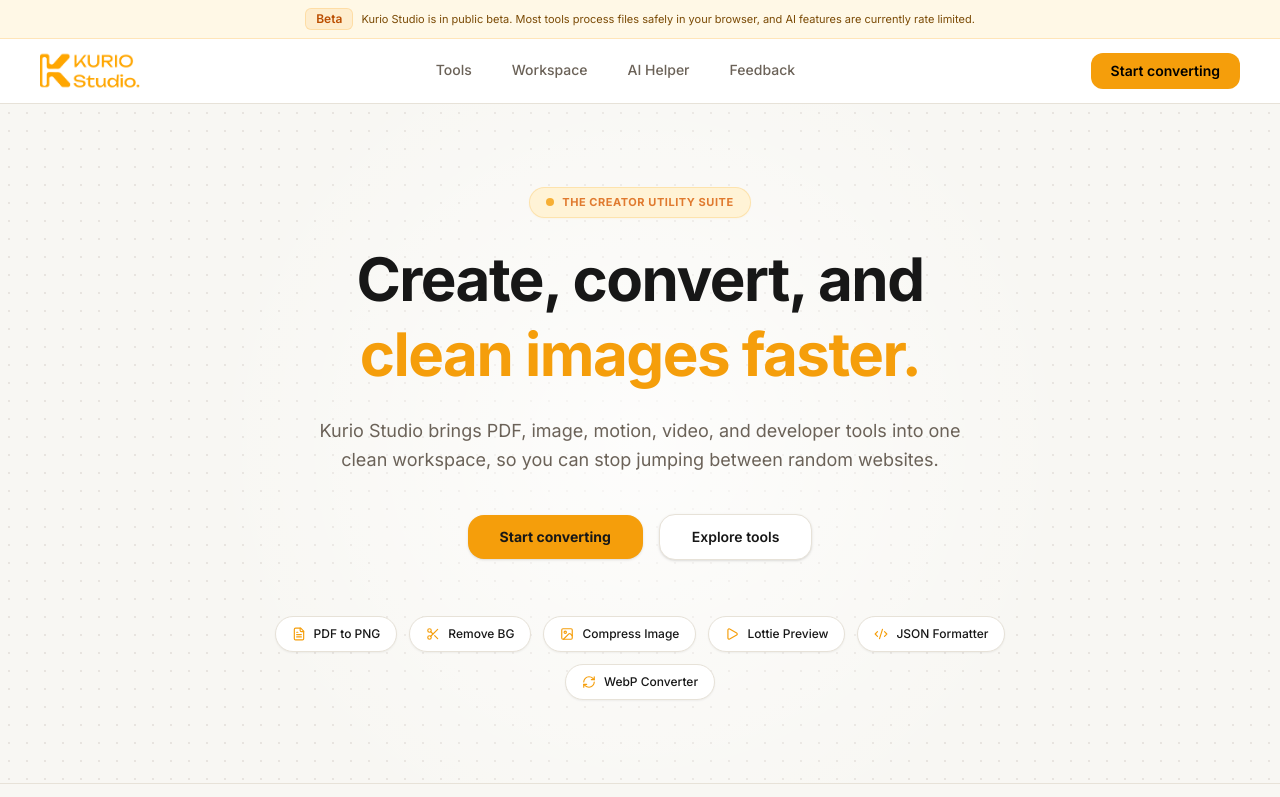
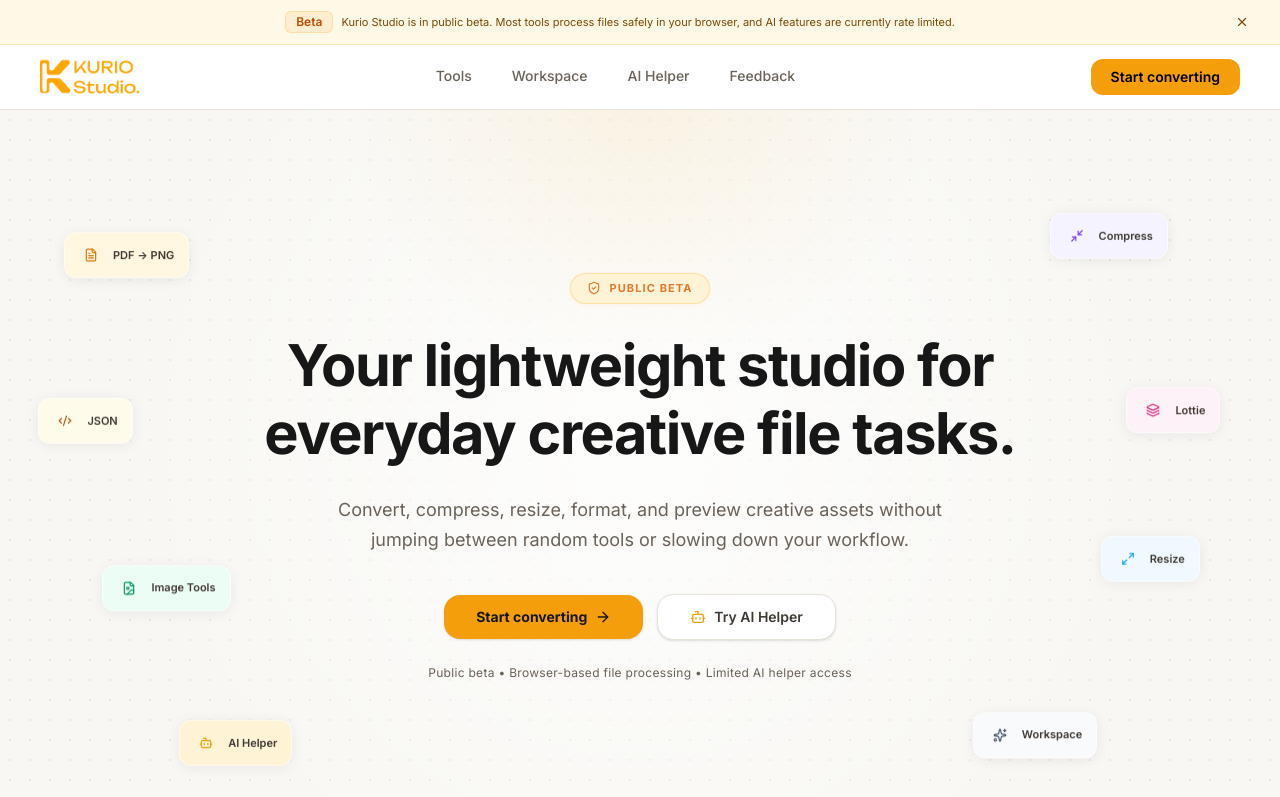
Before and after one commit to KurioSannn/KurioStudio, a React (Vite) app: page / in a window 1280 px wide. Shown: the top 797 px of the page. Built offline with nearby package versions, Linux system fonts and the light colour scheme.

Commit message:
update footer hero dll, siap publish test

```diff
--- a/index.html
+++ b/index.html
@@ -3,9 +3,26 @@
   <head>
     <meta charset="UTF-8" />
     <meta name="viewport" content="width=device-width, initial-scale=1.0" />
+    <meta name="description" content="Kurio Studio is a public beta creative toolkit for converting, compressing, resizing, formatting, and previewing files directly in your browser." />
+    <meta name="author" content="Kurio Studio" />
+    <meta name="theme-color" content="#F59E0B" />
+    <link rel="canonical" href="https://kurio-studio.vercel.app/" />
     <link rel="icon" type="image/svg+xml" href="/kuriooo.svg?v=2" />
     <link rel="shortcut icon" href="/kuriooo.svg?v=2" />
-    <title>Kurio Studio</title>
+
+    <meta property="og:title" content="Kurio Studio | Browser-first creative file tools" />
+    <meta property="og:description" content="Kurio Studio is a public beta creative toolkit for converting, compressing, resizing, formatting, and previewing files directly in your browser." />
+    <meta property="og:type" content="website" />
+    <meta property="og:url" content="https://kurio-studio.vercel.app/" />
+    <meta property="og:image" content="https://kurio-studio.vercel.app/og-image.png" />
+    <meta property="og:image:alt" content="Kurio Studio browser-first creative file tools preview" />
+
+    <meta name="twitter:card" content="summary_large_image" />
+    <meta name="twitter:title" content="Kurio Studio | Browser-first creative file tools" />
+    <meta name="twitter:description" content="Kurio Studio is a public beta creative toolkit for converting, compressing, resizing, formatting, and previewing files directly in your browser." />
+    <meta name="twitter:image" content="https://kurio-studio.vercel.app/og-image.png" />
+
+    <title>Kurio Studio | Browser-first creative file tools</title>
   </head>
   <body>
     <div id="root"></div>
--- a/src/App.tsx
+++ b/src/App.tsx
@@ -31,7 +31,7 @@
     switch (route) {
       case "/":
         return (
-          <div className="space-y-4 animate-fade-in">
+          <div className="animate-fade-in">
             <HeroSection />
 
             {/* Quick action drop zones panel */}
--- a/src/components/home/hero-section.tsx
+++ b/src/components/home/hero-section.tsx
@@ -1,69 +1,302 @@
-import React, { useState, useEffect } from "react";
+import React, { useCallback, useEffect, useRef, useState } from "react";
+import { motion, useReducedMotion, type Variants, type Easing } from "motion/react";
+import {
+  ArrowRight,
+  Bot,
+  Code2,
+  FileImage,
+  FileText,
+  Layers,
+  Minimize2,
+  Maximize2,
+  ShieldCheck,
+  Sparkles,
+} from "lucide-react";
 import { useRoute } from "@/src/context/RouteContext";
-import { motion, AnimatePresence, type Variants } from "motion/react";
-import { FileText, Scissors, Image, Play, Code2, RefreshCw } from "lucide-react";
 
-export function HeroSection() {
-  const { navigate } = useRoute();
+/* ─────────────────────────────────────────────
+   FLOATING ICON CONFIG
+   All positions / durations defined as constants
+   so values never change between renders.
+───────────────────────────────────────────── */
 
-  const rotatingTexts = [
-    "prepare assets faster.",
-    "convert PDFs instantly.",
-    "clean images faster.",
-    "preview Lottie files.",
-    "format JSON neatly.",
-    "optimize creator assets."
-  ];
+interface FloatingIconDef {
+  id: string;
+  label: string;
+  Icon: React.FC<React.SVGProps<SVGSVGElement>>;
+  color: string;
+  bg: string;
+  // Percent-based position relative to hero container
+  x: string;
+  y: string;
+  // Framer motion float animation
+  floatY: number;       // px to float up/down
+  floatDuration: number; // seconds per cycle
+  floatDelay: number;    // seconds
+  // Only shown on md+?
+  desktopOnly?: boolean;
+}
 
-  const [currentTextIndex, setCurrentTextIndex] = useState(0);
+const FLOATING_ICONS: FloatingIconDef[] = [
+  {
+    id: "pdf",
+    label: "PDF → PNG",
+    Icon: FileText,
+    color: "#D97706",
+    bg: "#FFF7E0",
+    x: "5%",
+    y: "18%",
+    floatY: 10,
+    floatDuration: 4.4,
+    floatDelay: 0,
+  },
+  {
+    id: "image",
+    label: "Image Tools",
+    Icon: FileImage,
+    color: "#059669",
+    bg: "#ECFDF5",
+    x: "8%",
+    y: "62%",
+    floatY: 8,
+    floatDuration: 5.1,
+    floatDelay: 0.8,
+  },
+  {
+    id: "compress",
+    label: "Compress",
+    Icon: Minimize2,
+    color: "#7C3AED",
+    bg: "#F5F3FF",
+    x: "82%",
+    y: "15%",
+    floatY: 12,
+    floatDuration: 4.8,
+    floatDelay: 0.3,
+  },
+  {
+    id: "resize",
+    label: "Resize",
+    Icon: Maximize2,
+    color: "#0EA5E9",
+    bg: "#F0F9FF",
+    x: "86%",
+    y: "58%",
+    floatY: 9,
+    floatDuration: 5.6,
+    floatDelay: 1.2,
+  },
+  {
+    id: "json",
+    label: "JSON",
+    Icon: Code2,
+    color: "#B45309",
+    bg: "#FFFBEB",
+    x: "3%",
+    y: "40%",
+    floatY: 7,
+    floatDuration: 4.2,
+    floatDelay: 0.6,
+    desktopOnly: true,
+  },
+  {
+    id: "lottie",
+    label: "Lottie",
+    Icon: Layers,
+    color: "#DB2777",
+    bg: "#FDF2F8",
+    x: "88%",
+    y: "38%",
+    floatY: 11,
+    floatDuration: 5.3,
+    floatDelay: 0.4,
+    desktopOnly: true,
+  },
+  {
+    id: "ai",
+    label: "AI Helper",
+    Icon: Bot,
+    color: "#F59E0B",
+    bg: "#FFF3D6",
+    x: "14%",
+    y: "83%",
+    floatY: 9,
+    floatDuration: 4.7,
+    floatDelay: 1.5,
+    desktopOnly: true,
+  },
+  {
+    id: "workspace",
+    label: "Workspace",
+    Icon: Sparkles,
+    color: "#475569",
+    bg: "#F8FAFC",
+    x: "76%",
+    y: "82%",
+    floatY: 8,
+    floatDuration: 5.0,
+    floatDelay: 0.9,
+    desktopOnly: true,
+  },
+];
+
+/* ─────────────────────────────────────────────
+   FLOATING ICON TILE
+───────────────────────────────────────────── */
+
+interface FloatingIconTileProps {
+  def: FloatingIconDef;
+  mouseX: number;
+  mouseY: number;
+  containerRef: React.RefObject<HTMLElement | null>;
+  reducedMotion: boolean;
+}
+
+function FloatingIconTile({
+  def,
+  mouseX,
+  mouseY,
+  containerRef,
+  reducedMotion,
+}: FloatingIconTileProps) {
+  const tileRef = useRef<HTMLDivElement>(null);
+  const [repel, setRepel] = useState({ x: 0, y: 0 });
 
   useEffect(() => {
-    const interval = setInterval(() => {
-      setCurrentTextIndex((prevIndex) => (prevIndex + 1) % rotatingTexts.length);
-    }, 2400);
-    return () => clearInterval(interval);
-  }, [rotatingTexts.length]);
+    if (reducedMotion || !containerRef.current || !tileRef.current) return;
 
-  const containerVariants: Variants = {
-    hidden: {},
-    show: {
+    const container = containerRef.current;
+    const tile = tileRef.current;
+    const cRect = container.getBoundingClientRect();
+    const tRect = tile.getBoundingClientRect();
+
+    const tileCX = tRect.left + tRect.width / 2 - cRect.left;
+    const tileCY = tRect.top + tRect.height / 2 - cRect.top;
+
+    const dx = mouseX - tileCX;
+    const dy = mouseY - tileCY;
+    const dist = Math.sqrt(dx * dx + dy * dy);
+    const REPEL_RADIUS = 140;
+    const MAX_PUSH = 28;
+
+    if (dist < REPEL_RADIUS && dist > 0) {
+      const strength = (1 - dist / REPEL_RADIUS) * MAX_PUSH;
+      setRepel({ x: (-dx / dist) * strength, y: (-dy / dist) * strength });
+    } else {
+      setRepel({ x: 0, y: 0 });
+    }
+  }, [mouseX, mouseY, containerRef, reducedMotion]);
+
+  const FLOAT_EASE: Easing = "easeInOut";
+
+  const floatVariants: Variants = {
+    float: {
+      y: [0, -def.floatY, 0],
       transition: {
-        staggerChildren: 0.08,
+        repeat: Infinity,
+        repeatType: "loop",
+        duration: def.floatDuration,
+        delay: def.floatDelay,
+        ease: FLOAT_EASE,
       },
     },
   };
 
-  const itemVariants: Variants = {
-    hidden: { opacity: 0, y: 16 },
-    show: {
-      opacity: 1,
-      y: 0,
-      transition: { duration: 0.55, ease: "easeOut" },
+  return (
+    <motion.div
+      ref={tileRef}
+      variants={floatVariants}
+      animate={reducedMotion ? undefined : "float"}
+      style={{
+        position: "absolute",
+        left: def.x,
+        top: def.y,
+        x: repel.x,
+        y: repel.y,
+        backgroundColor: def.bg,
+      }}
+      className={`hidden md:flex items-center gap-2 px-3 py-2 rounded-xl border border-white/60 shadow-[0_2px_14px_rgba(0,0,0,0.07)] backdrop-blur-sm select-none pointer-events-none ${def.desktopOnly ? "lg:flex" : ""}`}
+    >
+      <div
+        className="w-7 h-7 rounded-lg flex items-center justify-center flex-shrink-0"
+        style={{ backgroundColor: def.bg }}
+      >
+        <def.Icon style={{ width: 14, height: 14, color: def.color }} />
+      </div>
+      <span className="text-[11px] font-semibold text-[#3F3933] whitespace-nowrap pr-0.5">
+        {def.label}
+      </span>
+    </motion.div>
+  );
+}
+
+/* ─────────────────────────────────────────────
+   HERO SECTION
+───────────────────────────────────────────── */
+
+const containerVariants: Variants = {
+  hidden: {},
+  show: { transition: { staggerChildren: 0.09 } },
+};
+
+const itemVariants: Variants = {
+  hidden: { opacity: 0, y: 18 },
+  show: { opacity: 1, y: 0, transition: { duration: 0.52, ease: "easeOut" } },
+};
+
+export function HeroSection() {
+  const { navigate } = useRoute();
+  const reducedMotion = useReducedMotion() ?? false;
+  const heroRef = useRef<HTMLElement | null>(null);
+  const [mouse, setMouse] = useState({ x: -999, y: -999 });
+
+  const handleMouseMove = useCallback(
+    (e: React.MouseEvent<HTMLElement>) => {
+      if (reducedMotion) return;
+      const rect = heroRef.current?.getBoundingClientRect();
+      if (!rect) return;
+      setMouse({ x: e.clientX - rect.left, y: e.clientY - rect.top });
     },
-  };
+    [reducedMotion],
+  );
 
-  const tools = [
-    { name: "PDF to PNG", icon: FileText },
-    { name: "Remove BG", icon: Scissors },
-    { name: "Compress Image", icon: Image },
-    { name: "Lottie Preview", icon: Play },
-    { name: "JSON Formatter", icon: Code2 },
-    { name: "WebP Converter", icon: RefreshCw },
-  ];
+  const handleMouseLeave = useCallback(() => {
+    setMouse({ x: -999, y: -999 });
+  }, []);
 
   return (
     <section
-      className="relative overflow-hidden bg-[#F8F7F3] border-b border-[#E7E2D8] flex flex-col items-center justify-center min-h-[80vh] md:min-h-[85vh] py-20 text-center"
+      ref={heroRef}
+      onMouseMove={handleMouseMove}
+      onMouseLeave={handleMouseLeave}
       id="home-hero"
+      className="relative overflow-hidden bg-[#F8F7F3] border-b border-[#E7E2D8] flex flex-col items-center justify-center min-h-[calc(100svh-64px)] py-14 text-center"
       style={{
-        backgroundImage: "radial-gradient(rgba(160,145,135,0.18) 1px, transparent 1px)",
-        backgroundSize: "18px 18px",
+        backgroundImage:
+          "radial-gradient(rgba(160,145,135,0.16) 1px, transparent 1px)",
+        backgroundSize: "20px 20px",
       }}
     >
-      {/* Soft natural white/cream center radial overlay */}
-      <div className="absolute inset-0 pointer-events-none bg-[radial-gradient(circle_at_center,rgba(255,255,255,0.75),transparent_60%)]" />
+      {/* Soft radial glow center overlay */}
+      <div className="absolute inset-0 pointer-events-none bg-[radial-gradient(circle_at_50%_45%,rgba(255,255,255,0.82),transparent_68%)]" />
 
-      <div className="relative z-10 mx-auto max-w-4xl px-6 flex flex-col items-center justify-center">
+      {/* Soft amber top glow */}
+      <div className="absolute top-0 left-1/2 -translate-x-1/2 w-[600px] h-[260px] bg-[radial-gradient(ellipse_at_top,rgba(245,158,11,0.08),transparent_70%)] pointer-events-none" />
+
+      {/* Floating icon tiles */}
+      {FLOATING_ICONS.map((def) => (
+        <FloatingIconTile
+          key={def.id}
+          def={def}
+          mouseX={mouse.x}
+          mouseY={mouse.y}
+          containerRef={heroRef}
+          reducedMotion={reducedMotion}
+        />
+      ))}
+
+      {/* Main content */}
+      <div className="relative z-10 mx-auto max-w-4xl px-6 flex flex-col items-center">
         <motion.div
           variants={containerVariants}
           initial="hidden"
@@ -73,91 +306,61 @@
           {/* Badge */}
           <motion.div
             variants={itemVariants}
-            className="mb-6 px-4 py-1.5 bg-[#FFF3D6] border border-[#F59E0B]/20 rounded-full inline-flex items-center gap-2 select-none shadow-[0_1px_2px_rgba(245,158,11,0.05)]"
+            className="mb-7 px-4 py-1.5 bg-[#FFF3D6] border border-[#F59E0B]/25 rounded-full inline-flex items-center gap-2 shadow-[0_1px_4px_rgba(245,158,11,0.08)]"
           >
-            <span className="w-2 h-2 rounded-full bg-[#F59E0B] animate-pulse"></span>
-            <span className="text-[11px] uppercase tracking-wider font-bold text-[#E07A2F]">
-              The Creator Utility Suite
+            <ShieldCheck className="h-3.5 w-3.5 text-[#E07A2F]" />
+            <span className="text-[11px] uppercase tracking-widest font-bold text-[#E07A2F]">
+              Public Beta
             </span>
           </motion.div>
 
-          {/* Heading */}
+          {/* Headline */}
           <motion.h1
             variants={itemVariants}
-            className="font-sans text-4xl sm:text-5xl md:text-6xl font-extrabold tracking-tight text-[#171717] leading-[1.25] text-center max-w-3xl"
+            className="font-sans text-4xl sm:text-5xl md:text-[3.6rem] font-extrabold tracking-tight text-[#171717] leading-[1.18] max-w-3xl"
           >
-            Create, convert, and <br />
-            <span className="text-[#F59E0B] inline-block min-h-[1.2em]">
-              <AnimatePresence mode="wait">
-                <motion.span
-                  key={currentTextIndex}
-                  initial={{ opacity: 0 }}
-                  animate={{ opacity: 1 }}
-                  exit={{ opacity: 0 }}
-                  transition={{ duration: 0.3, ease: "easeInOut" }}
-                  className="inline-block"
-                >
-                  {rotatingTexts[currentTextIndex]}
-                </motion.span>
-              </AnimatePresence>
-            </span>
+            Your lightweight studio for everyday creative file tasks.
           </motion.h1>
 
           {/* Subtitle */}
           <motion.p
             variants={itemVariants}
-            className="mx-auto mt-6 max-w-2xl text-base md:text-lg leading-relaxed text-[#6B6258]"
+            className="mx-auto mt-7 max-w-2xl text-base md:text-lg leading-relaxed text-[#6B6258]"
           >
-            Kurio Studio brings PDF, image, motion, video, and developer tools into one clean workspace, so you can stop jumping between random websites.
+            Convert, compress, resize, format, and preview creative assets
+            without jumping between random tools or slowing down your workflow.
           </motion.p>
 
-          {/* CTAs */}
+          {/* CTA Buttons */}
           <motion.div
             variants={itemVariants}
-            className="mt-10 flex flex-col sm:flex-row items-center justify-center gap-4 w-full sm:w-auto"
+            className="mt-10 flex flex-col sm:flex-row items-center justify-center gap-3.5 w-full sm:w-auto"
           >
             <button
+              id="hero-cta-primary"
               onClick={() => navigate("/tools")}
-              className="w-full sm:w-auto px-8 py-3 bg-[#F59E0B] text-[#171717] rounded-2xl font-bold shadow-sm hover:shadow-md hover:bg-[#E08e00] hover:-translate-y-0.5 active:translate-y-0 transition-all duration-200 cursor-pointer text-sm"
+              className="w-full sm:w-auto inline-flex items-center justify-center gap-2 px-8 py-3 bg-[#F59E0B] text-[#171717] rounded-2xl font-bold shadow-sm hover:shadow-md hover:bg-[#E08e00] hover:-translate-y-0.5 active:translate-y-0 transition-all duration-200 cursor-pointer text-sm"
             >
               Start converting
+              <ArrowRight className="h-4 w-4" />
             </button>
             <button
-              onClick={() => {
-                const el = document.getElementById("tool-directory");
-                if (el) {
-                  el.scrollIntoView({ behavior: "smooth" });
-                } else {
-                  navigate("/tools");
-                }
-              }}
-              className="w-full sm:w-auto px-8 py-3 bg-white border border-[#E7E2D8] text-[#171717] rounded-2xl font-semibold shadow-sm hover:bg-[#F3F0EA] hover:-translate-y-0.5 active:translate-y-0 transition-all duration-200 cursor-pointer text-sm"
+              id="hero-cta-secondary"
+              onClick={() => navigate("/ai-helper")}
+              className="w-full sm:w-auto inline-flex items-center justify-center gap-2 px-8 py-3 bg-white border border-[#E7E2D8] text-[#3F3933] rounded-2xl font-semibold shadow-sm hover:bg-[#F3F0EA] hover:border-[#F59E0B]/40 hover:-translate-y-0.5 active:translate-y-0 transition-all duration-200 cursor-pointer text-sm"
             >
-              Explore tools
+              <Bot className="h-4 w-4 text-[#F59E0B]" />
+              Try AI Helper
             </button>
           </motion.div>
 
-          {/* Tool Chips */}
-          <motion.div
+          {/* Trust line */}
+          <motion.p
             variants={itemVariants}
-            className="mt-14 max-w-3xl flex flex-wrap items-center justify-center gap-3 px-2"
+            className="mt-6 text-[12px] text-[#6B6258] tracking-wide"
           >
-            {tools.map((tool) => {
-              const Icon = tool.icon;
-              return (
-                <div
-                  key={tool.name}
-                  className="px-4 py-2 bg-white border border-[#E7E2D8] hover:border-[#F59E0B] rounded-full flex items-center gap-2 shadow-xs transition-colors duration-200 select-none cursor-default group"
-                >
-                  <Icon className="w-3.5 h-3.5 text-[#F59E0B] group-hover:scale-110 transition-transform duration-200" />
-                  <span className="text-[12px] font-medium text-[#171717]">
-                    {tool.name}
-                  </span>
-                </div>
-              );
-            })}
-          </motion.div>
-
+            Public beta&nbsp;•&nbsp;Browser-based file processing&nbsp;•&nbsp;Limited AI helper access
+          </motion.p>
         </motion.div>
       </div>
     </section>
--- a/src/components/layout/app-shell.tsx
+++ b/src/components/layout/app-shell.tsx
@@ -1,22 +1,46 @@
-import React from "react";
+import React, { useEffect, useState } from "react";
 import { Navbar } from "./navbar";
 import { Footer } from "./footer";
 import { motion, AnimatePresence } from "motion/react";
 import { Badge } from "../ui/badge";
+import { X } from "lucide-react";
 
 interface AppShellProps {
   children: React.ReactNode;
 }
 
 export function AppShell({ children }: AppShellProps) {
+  const [showBetaBanner, setShowBetaBanner] = useState(false);
+
+  useEffect(() => {
+    setShowBetaBanner(localStorage.getItem("kurio_beta_banner_dismissed") !== "true");
+  }, []);
+
+  const dismissBetaBanner = () => {
+    localStorage.setItem("kurio_beta_banner_dismissed", "true");
+    setShowBetaBanner(false);
+  };
+
   return (
     <div className="flex min-h-screen flex-col bg-brand-bg text-text-primary selection:bg-accent-bg selection:text-accent-secondary">
-      <div className="border-b border-amber-500/20 bg-[#FFF8E6] px-6 py-2 text-center text-[11px] text-[#7A4A05]">
-        <div className="mx-auto flex max-w-7xl flex-wrap items-center justify-center gap-2">
-          <Badge variant="beta">Beta</Badge>
-          <span>Kurio Studio is in public beta. Most tools process files safely in your browser, and AI features are currently rate limited.</span>
+      {showBetaBanner && (
+        <div className="border-b border-amber-500/20 bg-[#FFF8E6] px-6 py-2 text-[11px] text-[#7A4A05]">
+          <div className="mx-auto grid max-w-7xl grid-cols-[1fr_auto] items-center gap-3">
+            <div className="flex flex-wrap items-center justify-center gap-2 text-center">
+              <Badge variant="beta">Beta</Badge>
+              <span>Kurio Studio is in public beta. Most tools process files safely in your browser, and AI features are currently rate limited.</span>
+            </div>
+            <button
+              type="button"
+              onClick={dismissBetaBanner}
+              aria-label="Hide beta message"
+              className="flex h-7 w-7 items-center justify-center rounded-lg text-[#7A4A05] transition-colors hover:bg-amber-500/10"
+            >
+              <X className="h-3.5 w-3.5" />
+            </button>
+          </div>
         </div>
-      </div>
+      )}
 
       {/* Navigation Bar */}
       <Navbar />
--- a/src/pages/WorkspacePage.tsx
+++ b/src/pages/WorkspacePage.tsx
@@ -75,7 +75,7 @@
             </div>
           )}
 
-          <div className="rounded-xl border border-[#FFF3D6] bg-[#FFF3D6]/35 p-4 text-xs text-accent-secondary flex items-start gap-2.5">
+          <div className="rounded-xl border border-accent-bg bg-accent-bg/35 p-4 text-xs text-accent-secondary flex items-start gap-2.5">
             <Database className="h-4.5 w-4.5 shrink-0" />
             <div>
               <span className="font-bold block">Secure Browser Ingestion Active</span>
@@ -89,7 +89,7 @@
             {history.map((record) => (
               <div
                 key={record.id}
-                className="flex flex-col sm:flex-row sm:items-center justify-between gap-4 p-5 hover:bg-[#FAFAF7] transition-colors"
+                className="flex flex-col sm:flex-row sm:items-center justify-between gap-4 p-5 hover:bg-brand-secondary transition-colors"
                 style={{ contentVisibility: "auto" }}
               >
                 {/* Meta details */}
@@ -128,7 +128,7 @@
 
         </div>
       ) : (
-        <div className="text-center py-20 border border-brand-border border-dashed rounded-2xl bg-[#FAFAF7] space-y-4">
+        <div className="text-center py-20 border border-brand-border border-dashed rounded-2xl bg-brand-secondary space-y-4">
           <div className="mx-auto flex h-12 w-12 items-center justify-center rounded-full bg-brand-soft text-text-muted">
             <History className="h-5.5 w-5.5" />
           </div>
```
Also changed, not shown: src/components/layout/footer.tsx (+12 -2 lines), public/og-image.png (added).
